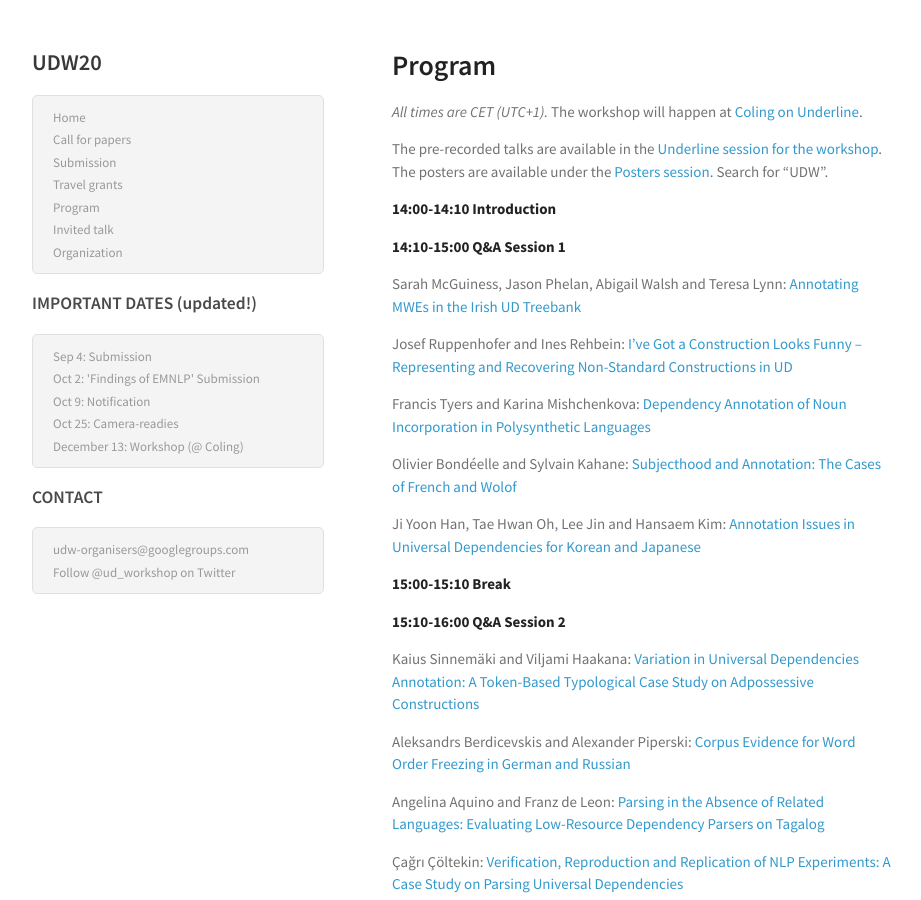
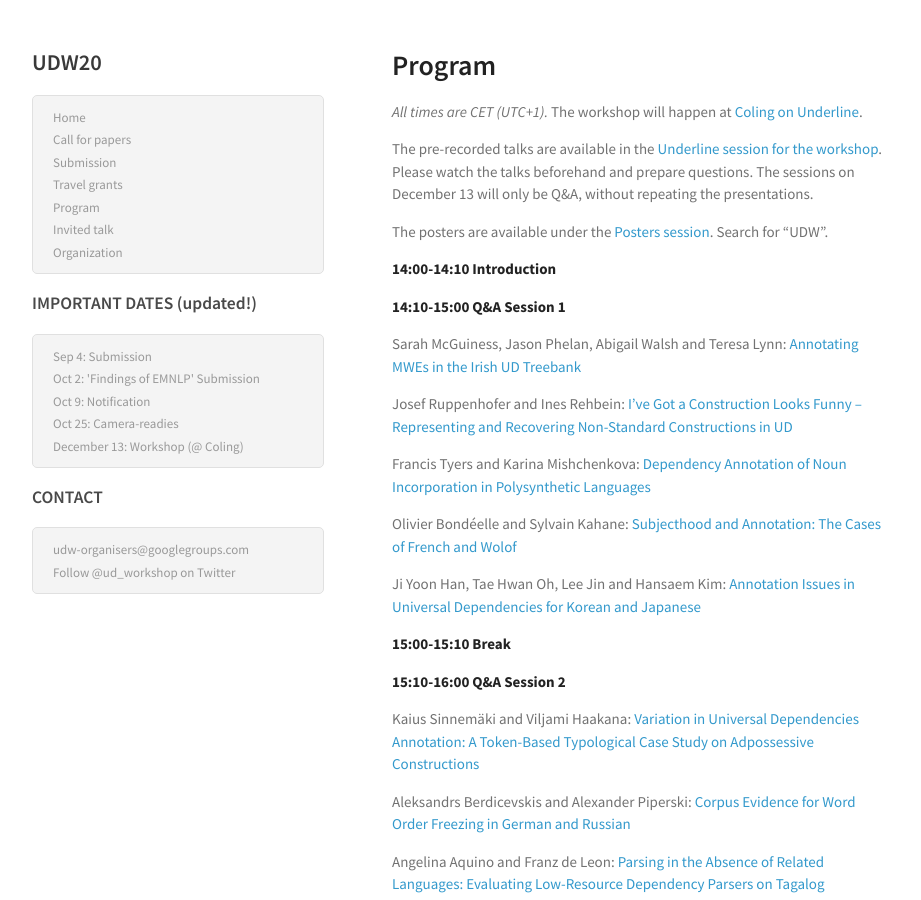
Before and after one commit to UniversalDependencies/udw21, a Jekyll site: the page built from program.md, in a window 1280 px wide and 900 px high. Shown: the whole window, without its empty margins (178-1099 px from the left). Built offline with Jekyll 4.4.1, drawn with Linux system fonts in a browser that asks for light colours.

Commit message:
Asked that people watch talks beforehand.

```diff
--- a/program.md
+++ b/program.md
@@ -7,7 +7,9 @@ title: Program
 
 *All times are CET (UTC+1).* The workshop will happen at [Coling on Underline](https://www.underline.io/events/54/reception).
 
-The pre-recorded talks are available in the [Underline session for the workshop](https://underline.io/events/54/sessions?eventSessionId=1447). The posters are available under the [Posters session](https://www.underline.io/events/54/posters/). Search for "UDW".
+The pre-recorded talks are available in the [Underline session for the workshop](https://underline.io/events/54/sessions?eventSessionId=1447). Please watch the talks beforehand and prepare questions. The sessions on December 13 will only be Q&A, without repeating the presentations.
+
+The posters are available under the [Posters session](https://www.underline.io/events/54/posters/). Search for "UDW".
 
 **14:00-14:10 Introduction**
 
```
